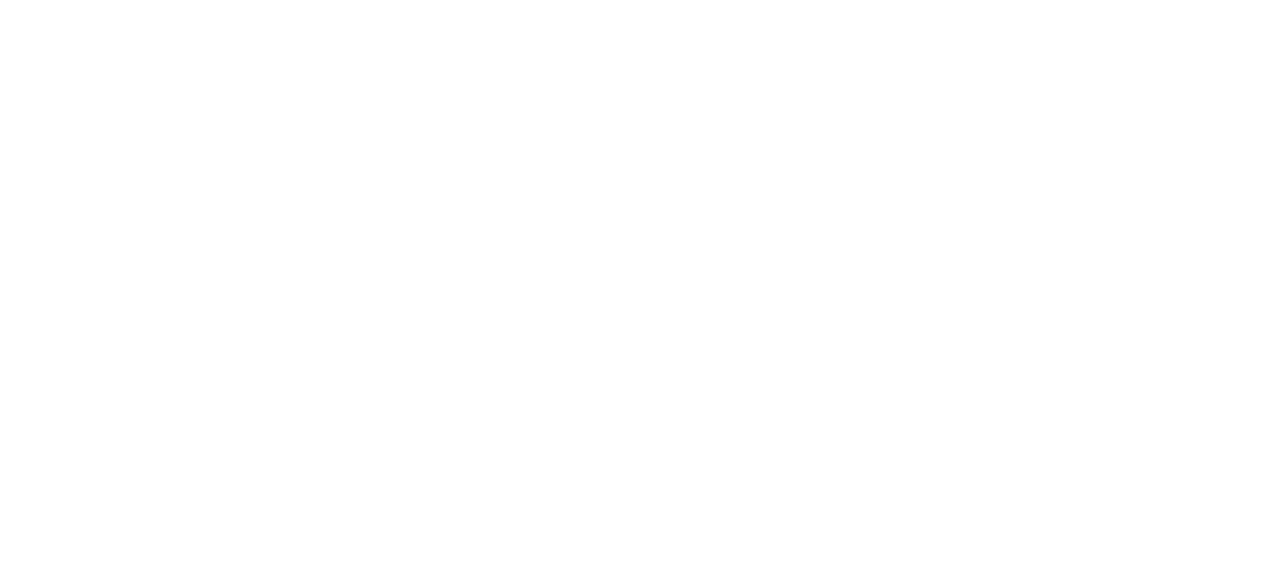
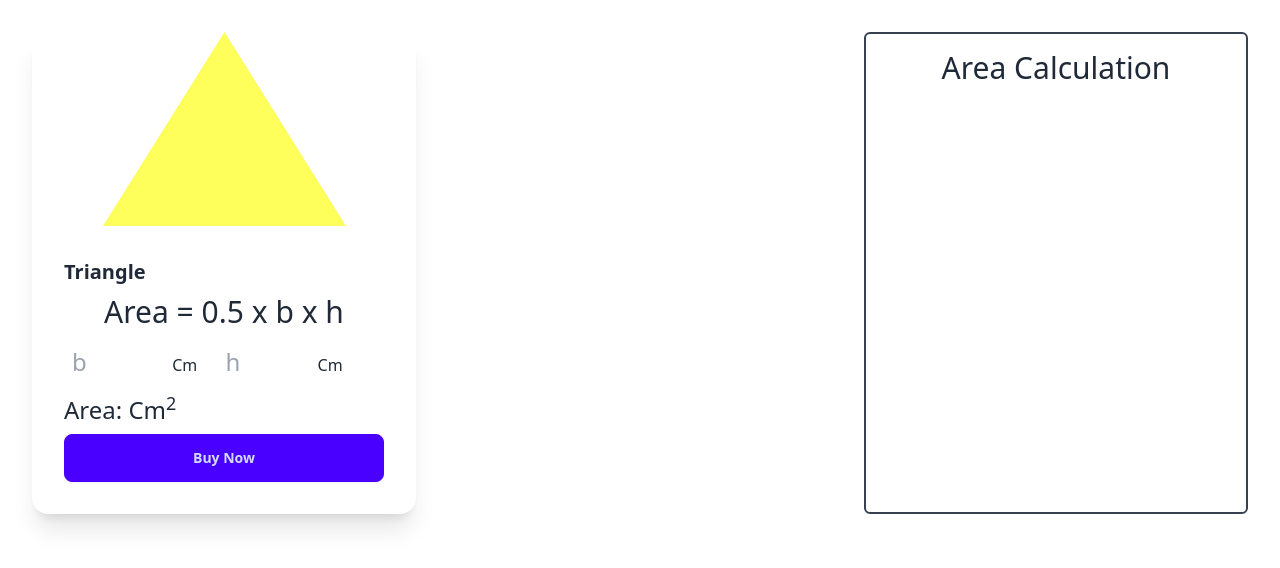
Before and after one commit to rayhansifat/geometry-genius-project, a plain HTML site: page index.html in a window 1280 px wide. Drawn offline with nearby package versions, Linux system fonts and the light colour scheme.

Commit message:
Triangle card

```diff
--- a/index.html
+++ b/index.html
@@ -12,7 +12,42 @@
 
     </header>
     <main>
+        <!-- Main content container -->
+        <div class="flex flex-col md:flex-row ">
+            <!-- shape card container -->
+            <div class="flex-1 grid grid-cols-1 md:grid-cols-2 lg:grid-cols-3">
+                <!-- Triangle card -->
+                <div class="card w-96 bg-base-100 shadow-xl">
+                    <figure><img src="images/triangle.png" alt="Shoes" /></figure>
+                    <div class="card-body">
+                      <h2 class="card-title">Triangle</h2>
+                      <p class="text-center text-3xl">Area = 0.5 x b x h</p>
 
+                      <div>
+                        <input id="triangle-base" class="w-24 text-2xl p-2 rounded-sm" type="text" placeholder="b">
+                        <span class="mr-4 ml-2">Cm</span>
+                        <input  class="w-24 text-2xl p-2 rounded-sm" type="text" name="" id="triangle-height" placeholder="h">
+                        <span>Cm</span>
+                      </div>
+
+                      <div>
+                        <p class="text-2xl">Area: <span id="triangle-area"></span> <span>Cm<sup>2</sup></span></p>
+                      </div>
+
+                      <div class="card-actions">
+                        <button onclick="calculateTriangleArea()" class="btn btn-primary w-full">Buy Now</button>
+                      </div>
+
+                    </div>
+                  </div>
+
+
+            </div>
+            <!-- Area calculation container -->
+            <div class="w-96 border-2 border-gray-700 rounded-md">
+                <h3 class="text-3xl text-center p-4">Area Calculation</h3>
+            </div>
+        </div>
     </main>
 
     <script src="triangle-calculate.js"></script>
```
